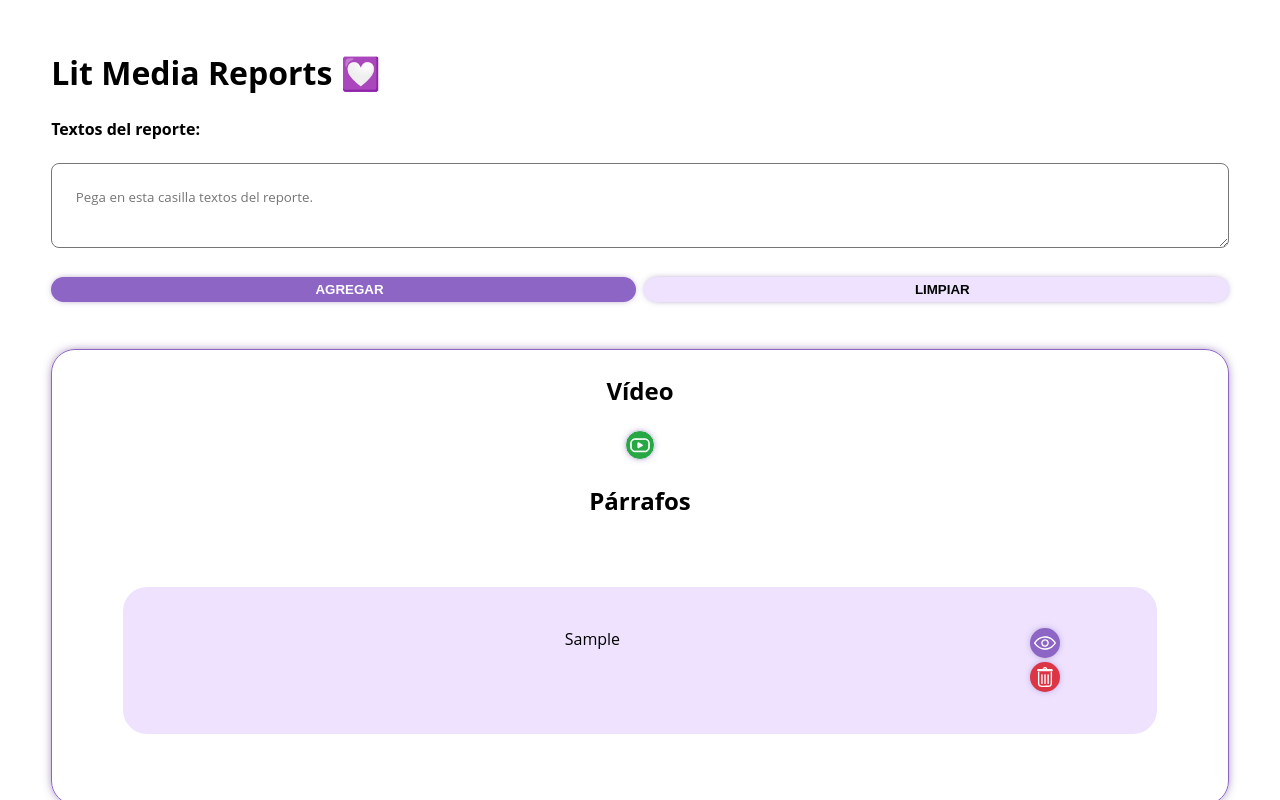
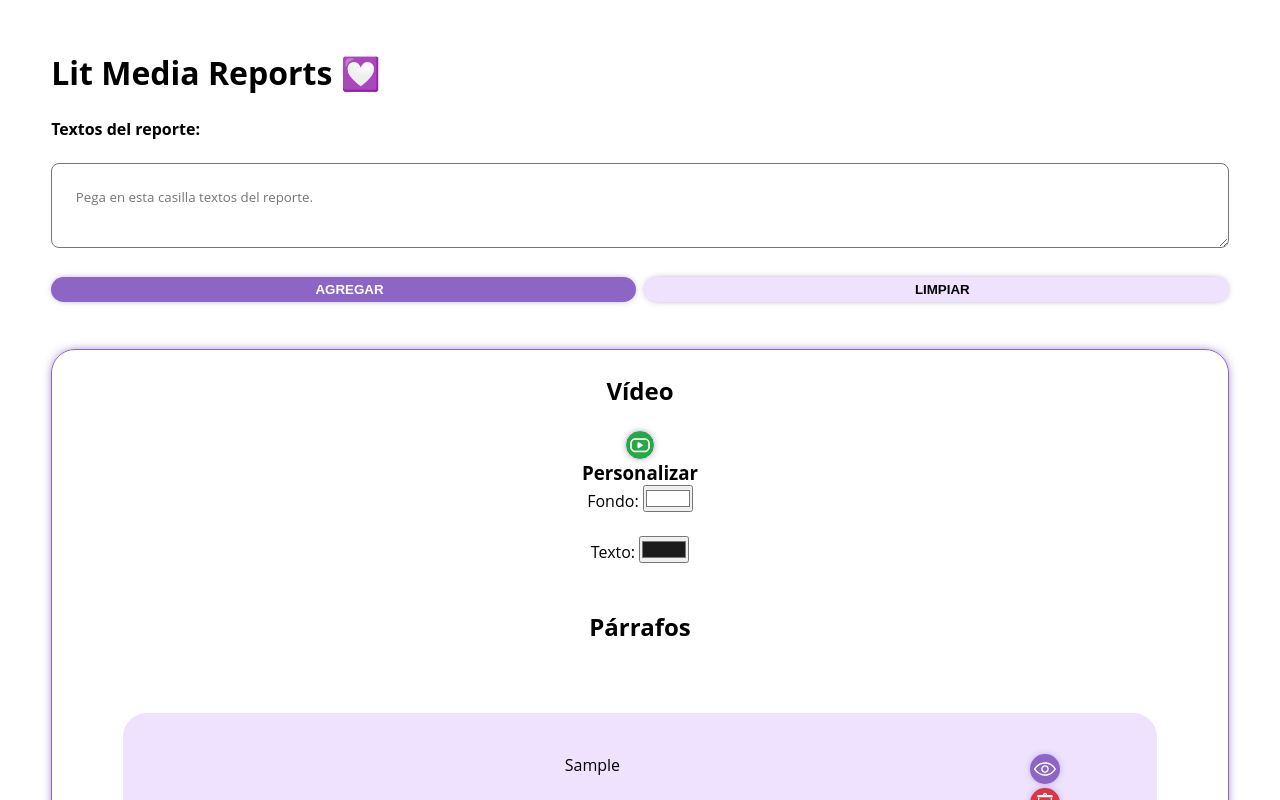
Before and after one commit to achique-luisdan/web-media-reports, a Next.js app: page / in a window 1280 px wide. Both pictures are taken after typing "Sample" into the empty fields and a click on the button "AGREGAR". Shown: the top 800 px of the page. Built offline with nearby package versions, Linux system fonts and the light colour scheme.

Commit message:
feat: :sparkles: personaliza color del fondo y color de la letra

```diff
--- a/src/app/components/paragraphs.tsx
+++ b/src/app/components/paragraphs.tsx
@@ -8,8 +8,15 @@ export function Paragraphs({paragraphs}: ParagraphsProps): JSX.Element {
   const [paragraphsList, setParagraphsList]  = useState<Paragraph[]>([]);
   const [video, setVideo]  = useState<any>();
   const [isGenerated, setGenerated]  = useState<boolean>(false);
+  const [fillColor, setFillColor]  = useState<string>('#FFFFFF');
+  const [textColor, setTextColor]  = useState<string>('#1B1B1B');
 
   useEffect(() => {
+    paragraphs.map (paragraph => {
+      paragraph.fillColor = fillColor;
+      paragraph.textColor = textColor;
+      return paragraph;
+    })
     setParagraphsList(paragraphs);
   });
 
@@ -28,12 +35,35 @@ export function Paragraphs({paragraphs}: ParagraphsProps): JSX.Element {
       paragraph.img = paragraph.generateSVG()
       return paragraph;
     })
+    paragraphsSending.push(paragraphsSending[0].generateEnding());
     const res = await fetch(url, {method: "POST", body: JSON.stringify (paragraphsSending)})
     const blob = await res.blob();
     setVideo(URL.createObjectURL(blob))
     setGenerated(true)
+    paragraphsSending.pop();
     return res.body;
   }
+
+  function customVideo(): void {
+    let paragraphsCustom = paragraphs;
+    paragraphsCustom.map (paragraph => {
+      paragraph.fillColor = fillColor;
+      paragraph.textColor = textColor;
+      return paragraph;
+    });
+    paragraphs = paragraphsCustom
+  }
+
+  function handleChangeFillColor(event : React.ChangeEvent<HTMLInputElement>): void {
+    setFillColor(event.target.value);
+    customVideo();
+  }
+
+  function handleChangeTextColor(event : React.ChangeEvent<HTMLInputElement>): void {
+    setTextColor(event.target.value);
+    customVideo();
+  }
+
 
   if (paragraphsList.length > 0){
     return (
@@ -51,6 +81,17 @@ export function Paragraphs({paragraphs}: ParagraphsProps): JSX.Element {
             </video>
           </>
         }
+        <h3>Personalizar</h3>
+        <form>
+          <div className="field" >
+            <label htmlFor="fillColor">Fondo: </label>
+            <input id="fillColor" type="color" value={fillColor} onChange={(e) => handleChangeFillColor(e)}/>
+          </div>
+          <div className="field" >
+            <label htmlFor="textColor">Texto: </label>
+            <input id="textColor" type="color" value={textColor} onChange={(e) => handleChangeTextColor(e)}/>
+          </div>
+        </form>
         <h2>Párrafos</h2>
         <ul className="paragraphs">
           {
--- a/src/app/components/preview-paragraph.tsx
+++ b/src/app/components/preview-paragraph.tsx
@@ -1,4 +1,3 @@
-import { SVG, extend as SVGextend, Element as SVGElement } from '@svgdotjs/svg.js'
 import { useState } from 'react';
 import Image from "next/image";
 
@@ -11,14 +10,7 @@ export function PreviewParagraph ({paragraph, show}: ParagraphProps): JSX.Elemen
   }
 
   function generateSVG (): void {
-    var draw = SVG().addTo('article').size(640, 360)
-    const lines: string [] = paragraph.resizeLines();
-    var text = draw.text(function(add) {
-      lines.forEach (line => {
-        add.tspan(line).newLine()
-      })
-    })
-    text.move(20,20).font({ fill: 'black', family: 'Arial', size: '20' })
+    paragraph.generateSVG(true);
   }
 
   if (show || isShow){
--- a/src/app/globals.css
+++ b/src/app/globals.css
@@ -161,8 +161,7 @@ div.exit-modal {
 }
 
 #modal > svg {
-  width: 100%;
-  aspect-ratio: contain;
+  width: min-content
 }
 
 video {
--- a/src/app/models/paragraph.ts
+++ b/src/app/models/paragraph.ts
@@ -1,9 +1,11 @@
 import { SVG } from '@svgdotjs/svg.js'
-
+import { v4 as uuidv4 } from 'uuid';
 export class Paragraph {
   id!: string;
   text!: string;
   img!: string;
+  fillColor!: string;
+  textColor!: string;
 
   resizeLines(): string[] {
     const resize: string [] = this.text.split(' ');
@@ -27,17 +29,44 @@ export class Paragraph {
     return newLines;
   }
 
-  generateSVG (): string {
-    var draw = SVG().addTo('body').size(640, 360)
+  generateSVG (isAdd: boolean = false): string {
+    var draw;
+    if (isAdd){
+      draw = SVG().addTo('article').size(640, 360);
+    }
+    else {
+      draw = SVG().addTo('body').size(640, 360);
+    }
+    var rect = draw.rect(640, 360)
+    rect.fill(this.fillColor)
     const lines: string [] = this.resizeLines();
     var text = draw.text(function(add) {
       lines.forEach (line => {
         add.tspan(line).newLine()
       })
     })
-    text.move(20,20).font({ fill: 'black', family: 'Arial', size: '26' })
-    draw.remove();
+    text.move(20, 20).font({ fill: this.textColor, family: 'Arial', size: '26' })
+    if (!isAdd){
+      draw.remove();
+    }
     return draw.node.outerHTML
   }
 
+  generateSVGEnd (): string {
+    var draw = SVG().addTo('body').size(640, 360);
+    var rect = draw.rect(640, 360)
+    rect.fill(this.fillColor)
+    draw.remove();
+    return draw.node.outerHTML;
+  }
+
+  generateEnding(): Paragraph{
+    let paragraphEnd = new Paragraph();
+    paragraphEnd.text = '';
+    paragraphEnd.id =  uuidv4().slice(0, 6);
+    paragraphEnd.fillColor = this.fillColor;
+    paragraphEnd.img = this.generateSVGEnd();
+    return paragraphEnd;
+  }
+
 }
```
Also changed, not shown: 1 other file (tests, documents, lock files or other folders).
